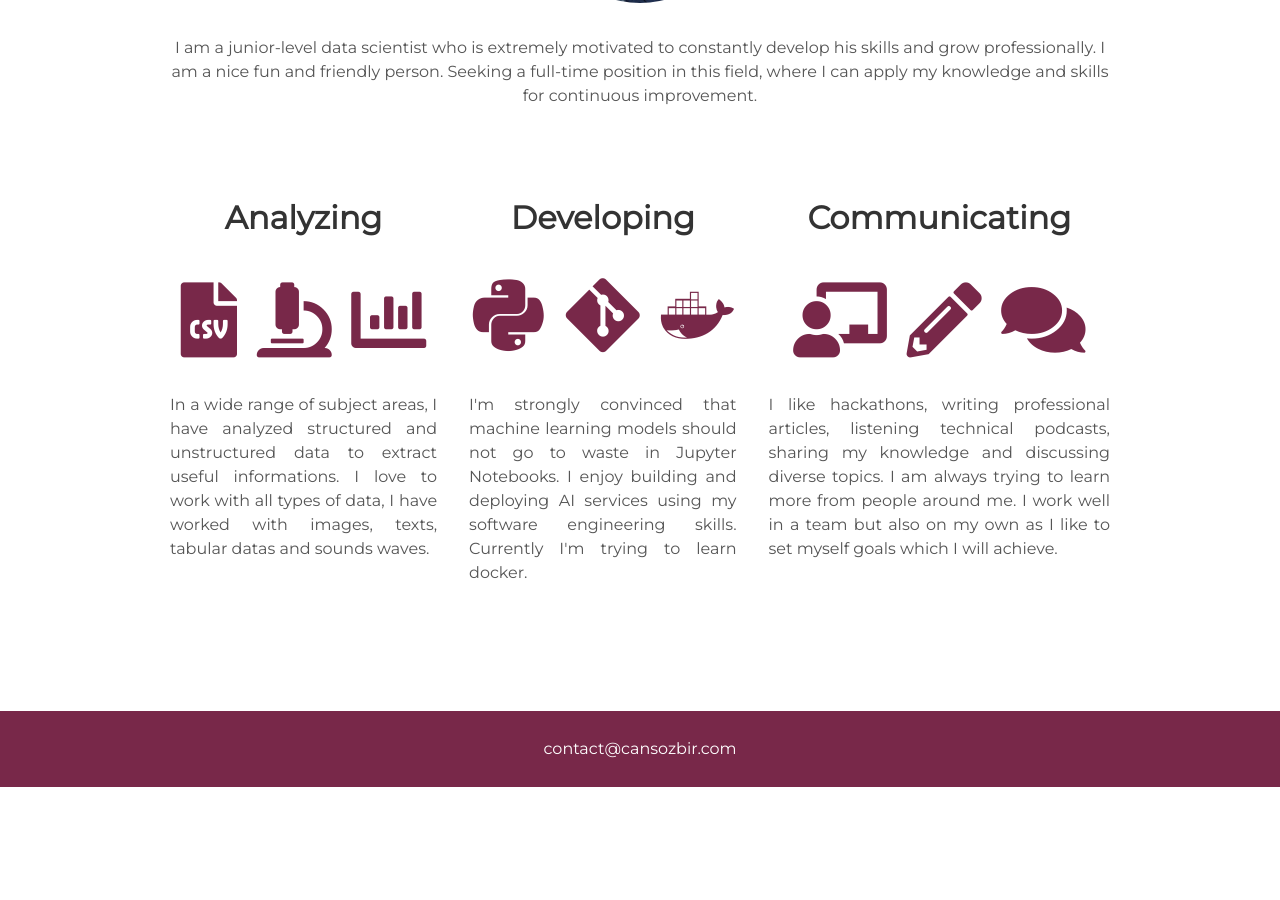
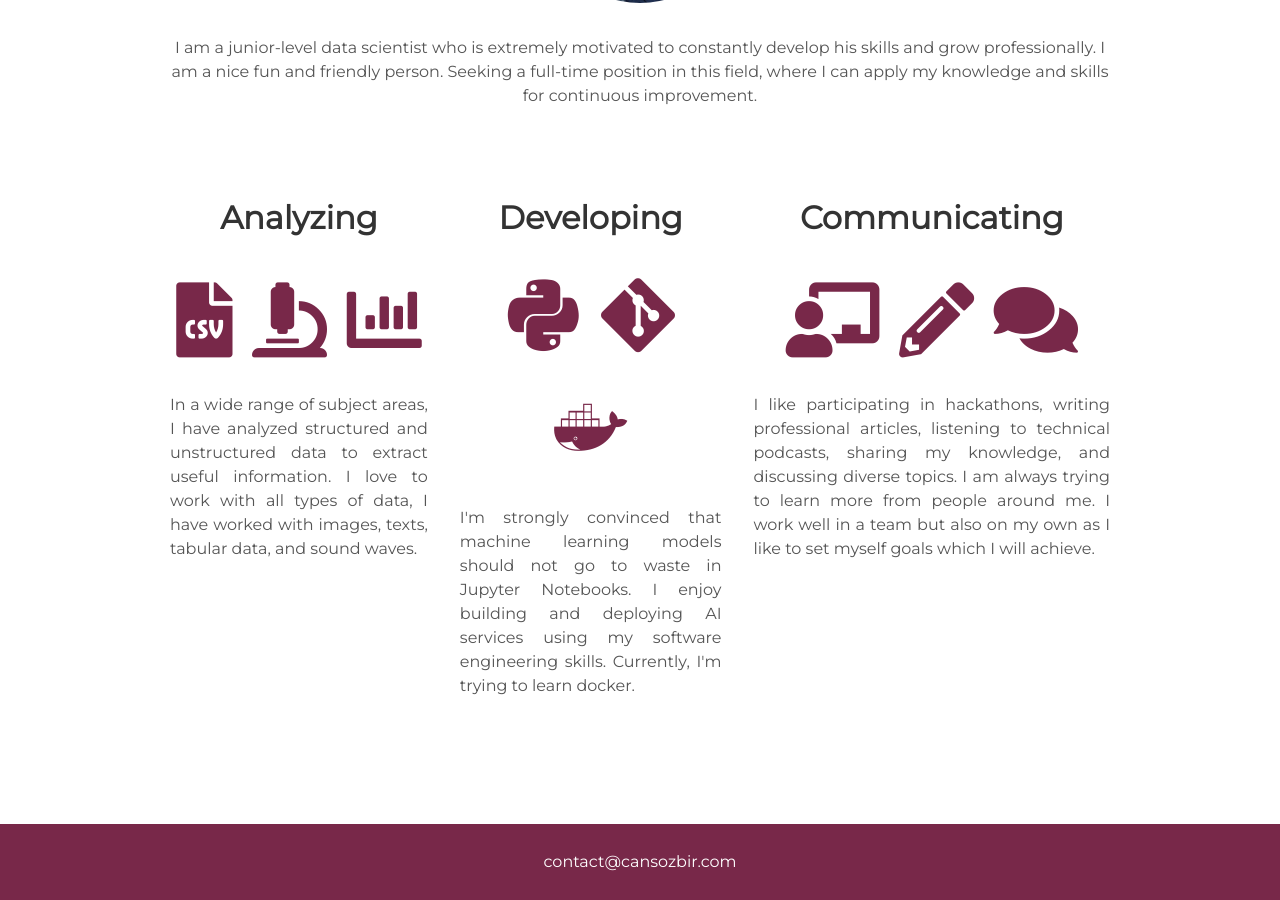
Before and after one commit to cansozbir/cansozbir.github.io, a Jekyll site: the page built from index.html, in a window 1280 px wide and 900 px high, scrolled down 1107 px. Built offline with Jekyll 4.4.1, drawn with Linux system fonts in a browser that asks for light colours; before the commit the page ends 1894 px from its top, so only the background shows below that.

```diff
--- a/_includes/about.html
+++ b/_includes/about.html
@@ -30,8 +30,8 @@
     </div>
     <p align="justify">
       In a wide range of subject areas, I have analyzed structured and
-      unstructured data to extract useful informations. I love to work with all
-      types of data, I have worked with images, texts, tabular datas and sounds
+      unstructured data to extract useful information. I love to work with all
+      types of data, I have worked with images, texts, tabular data, and sound
       waves.
     </p>
   </div>
@@ -45,7 +45,7 @@
     <p align="justify">
       I'm strongly convinced that machine learning models should not go to waste
       in Jupyter Notebooks. I enjoy building and deploying AI services using my
-      software engineering skills. Currently I'm trying to learn docker.
+      software engineering skills. Currently, I'm trying to learn docker.
     </p>
   </div>
   <div class="tech">
@@ -56,10 +56,11 @@
       <i class="icon fas fa-comments"></i>
     </div>
     <p align="justify">
-      I like hackathons, writing professional articles, listening technical
-      podcasts, sharing my knowledge and discussing diverse topics. I am always
-      trying to learn more from people around me. I work well in a team but also
-      on my own as I like to set myself goals which I will achieve.
+      I like participating in hackathons, writing professional articles,
+      listening to technical podcasts, sharing my knowledge, and discussing
+      diverse topics. I am always trying to learn more from people around me. I
+      work well in a team but also on my own as I like to set myself goals which
+      I will achieve.
     </p>
   </div>
 </div>
--- a/_includes/head.html
+++ b/_includes/head.html
@@ -3,7 +3,7 @@
   <meta http-equiv="X-UA-Compatible" content="IE=edge" />
   <meta name="viewport" content="width=device-width, initial-scale=1" />
   <meta property="’og:url’" content="https://cansozbir.com" />
-  <meta property="og:image" content="https://i.ibb.co/vwyWr83/thumbnail.png" />
+  <meta property="og:image" content="/assets/img/thumbnail.png" />
   <meta property="og:image:width" content="1200" />
   <meta property="og:image:height" content="627" />
 
```
